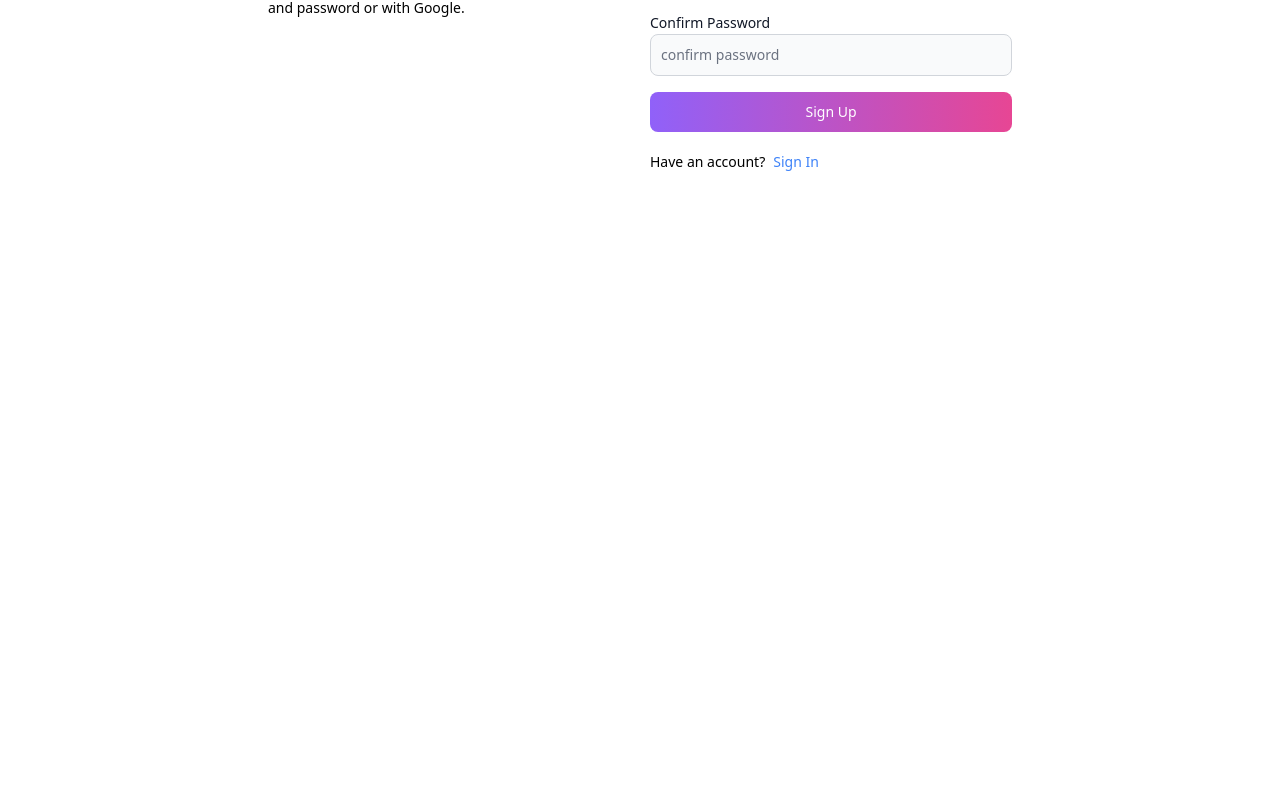
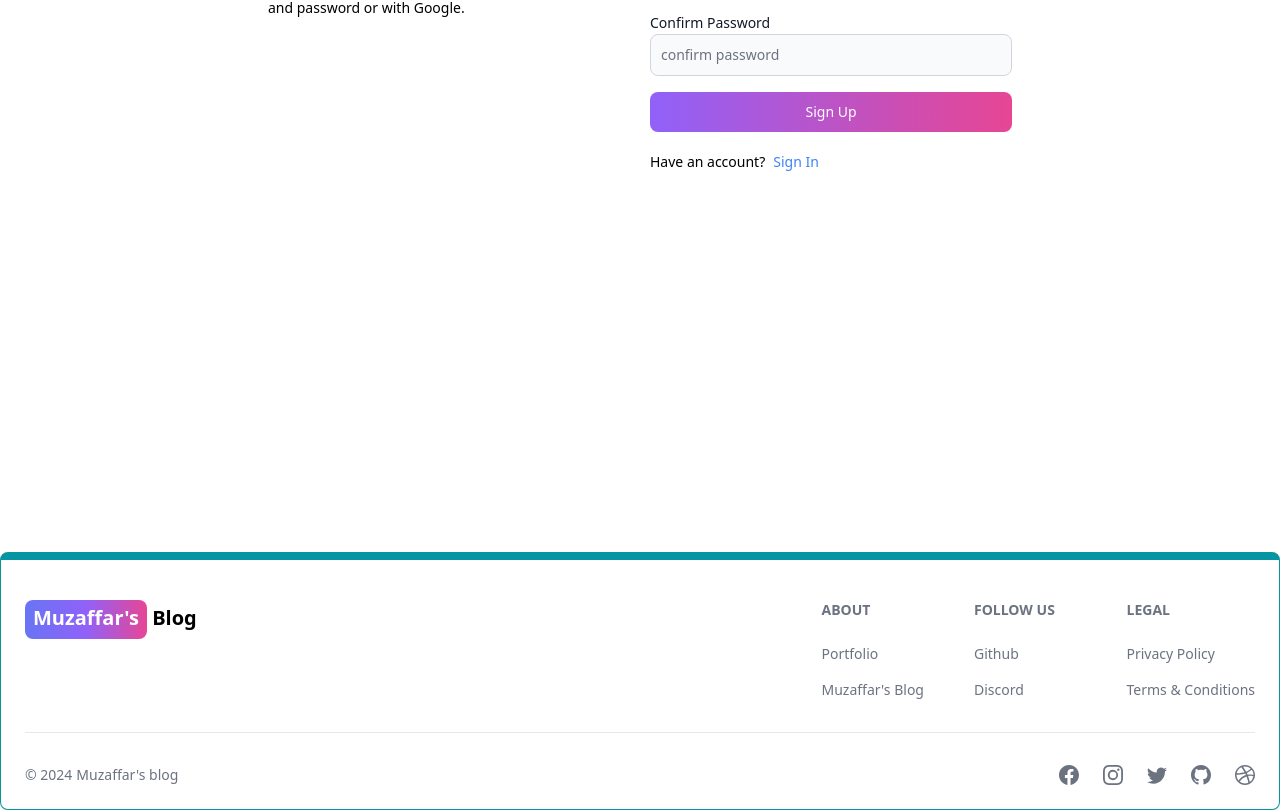
Before and after one commit to muzaffarbhat07/muzaffars-blog, a React (Vite) app in the folder client/: page /signup in a window 1280 px wide. Shown: the part 392-1202 px from the top of the page. Before the commit the page ends 944 px from the top, so only its background shows below. Built offline with nearby package versions, Linux system fonts and the light colour scheme.

Commit message:
create footer component

```diff
--- a/client/src/App.jsx
+++ b/client/src/App.jsx
@@ -6,7 +6,8 @@
 import SignIn from "./pages/SignIn"
 import SignUp from "./pages/SignUp"
 import Header from "./components/Header"
-// import Home from './pages/Home';
+import Footer from "./components/Footer"
+
 function App() {
   return (
     // <h1 className="text-4xl text-red-500">App</h1>
@@ -20,6 +21,7 @@
         <Route path="/signin" element={<SignIn />}/>
         <Route path="/signup" element={<SignUp />}/>
       </Routes>
+      <Footer />
     </BrowserRouter>
   )
 }
--- /dev/null
+++ b/client/src/components/Footer.jsx
@@ -0,0 +1,83 @@
+import { Footer } from 'flowbite-react';
+import { Link } from 'react-router-dom';
+import { BsFacebook, BsInstagram, BsTwitter, BsGithub, BsDribbble } from 'react-icons/bs';
+const MyFooter = () => {
+  return (
+    <Footer container className='border border-t-8 border-teal-500'>
+      <div className='w-full max-w-7xl mx-auto'>
+        <div className='grid w-full justify-between sm:flex md:grid-cols-1'>
+          <div className='mt-5'>
+            <Link
+              to='/'
+              className='self-center whitespace-nowrap text-lg sm:text-xl font-semibold dark:text-white'
+            >
+              <span className='px-2 py-1 pb-2 bg-gradient-to-r from-indigo-500 via-purple-500 to-pink-500 rounded-lg text-white'>
+                Muzaffar's
+              </span>
+              {' '}Blog
+            </Link>
+          </div>
+          <div className='grid grid-cols-2 gap-8 mt-4 sm:grid-cols-3 sm:gap-6'>
+            <div>
+              <Footer.Title title='About' />
+              <Footer.LinkGroup col>
+                <Footer.Link
+                  href='#'
+                  target='_blank'
+                  rel='noopener noreferrer'
+                >
+                  Portfolio
+                </Footer.Link>
+                <Footer.Link
+                  href='/about'
+                  target='_blank'
+                  rel='noopener noreferrer'
+                >
+                  Muzaffar's Blog
+                </Footer.Link>
+              </Footer.LinkGroup>
+            </div>
+            <div>
+              <Footer.Title title='Follow us' />
+              <Footer.LinkGroup col>
+                <Footer.Link
+                  href='https://www.github.com/muzaffarbhat07'
+                  target='_blank'
+                  rel='noopener noreferrer'
+                >
+                  Github
+                </Footer.Link>
+                <Footer.Link href='#'>Discord</Footer.Link>
+              </Footer.LinkGroup>
+            </div>
+            <div>
+              <Footer.Title title='Legal' />
+              <Footer.LinkGroup col>
+                <Footer.Link href='#'>Privacy Policy</Footer.Link>
+                <Footer.Link href='#'>Terms &amp; Conditions</Footer.Link>
+              </Footer.LinkGroup>
+            </div>
+          </div>
+        </div>
+        <Footer.Divider />
+        <div className='w-full sm:flex sm:items-center sm:justify-between'>
+          <Footer.Copyright
+            href='#'
+            by="Muzaffar's blog"
+            year={new Date().getFullYear()}
+          />
+          <div className="flex gap-6 sm:mt-0 mt-4 sm:justify-center">
+            <Footer.Icon href='#' icon={BsFacebook}/>
+            <Footer.Icon href='#' icon={BsInstagram}/>
+            <Footer.Icon href='#' icon={BsTwitter}/>
+            <Footer.Icon href='https://github.com/muzaffarbhat07' icon={BsGithub}/>
+            <Footer.Icon href='#' icon={BsDribbble}/>
+
+          </div>
+        </div>
+      </div>
+    </Footer>
+  );
+}
+
+export default MyFooter;
```
